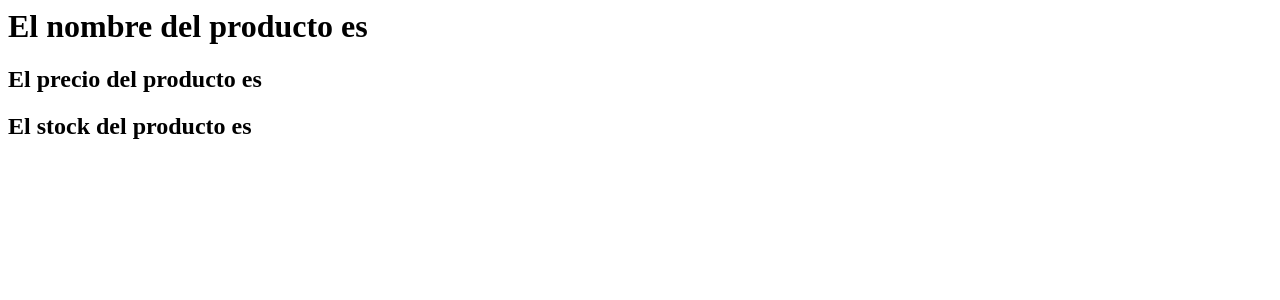
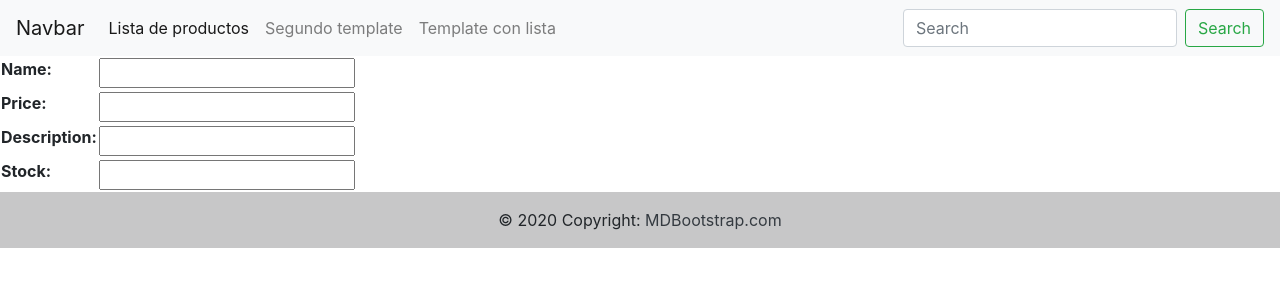
Before and after one commit to lucacitta/Python_31090, a Django app: page /products/create-product/ in a window 1280 px wide. Shown: the top 300 px of the page. Run offline with Django 4.2, Linux system fonts and the light colour scheme; data that the repository does not hold is empty.

Commit message:
forms 2.0

```diff
--- /dev/null
+++ b/ecommerce/ecommerce/products/forms.py
@@ -0,0 +1,7 @@
+from django import forms
+
+class Formulario_productos(forms.Form):
+    name = forms.CharField(max_length=40)
+    price = forms.FloatField()
+    description = forms.CharField(max_length=200)
+    stock = forms.IntegerField()
--- a/ecommerce/ecommerce/products/views.py
+++ b/ecommerce/ecommerce/products/views.py
@@ -1,17 +1,24 @@
 from multiprocessing import context
 from django.shortcuts import render
 from products.models import Products
+from products.forms import Formulario_productos
 
 
 def create_product(request):
-    productos = Products.objects.all()
-    context = {}
-    if len(productos) >= 3:
-        new_product = Products.objects.create(name = 'Coca cola 1l', price = 350, stock = 10)
-        context = {
-            'new_product':new_product
-        }
-    return render(request, 'products/new_product.html', context=context)
+
+    if request.method == 'POST':
+        pass
+        # productos = Products.objects.all()
+        # context = {}
+        # if len(productos) >= 3:
+        #     new_product = Products.objects.create(name = 'Coca cola 1l', price = 350, stock = 10)
+        #     context = {
+        #         'new_product':new_product
+        #     }
+    elif request.method == 'GET':
+        form = Formulario_productos()
+        context = {'form':form}
+        return render(request, 'products/new_product.html', context=context)
 
 def list_products(request):
     products = Products.objects.all()
@@ -24,5 +31,5 @@ def list_products(request):
 def primer_formulario(request):
     print(request.method)
     if request.method == 'POST':
-        print(request.POST)
+        Products.objects.create(name = request.POST['name'])
     return render(request, 'products/primer_formulario.html', context={})
--- a/ecommerce/ecommerce/templates/products/new_product.html
+++ b/ecommerce/ecommerce/templates/products/new_product.html
@@ -1,3 +1,22 @@
-<h1>El nombre del producto es {{new_product.name}}</h1>
-<h2>El precio del producto es {{new_product.price}}</h2>
-<h2>El stock del producto es {{new_product.stock}}</h2>
+{% extends 'base.html' %}
+
+{% block titulo %}
+Carga de productos
+{% endblock %}
+
+{% block contenido_que_cambia %}
+
+<form action="" method="POST">
+{% csrf_token %}
+
+<table>
+
+    {{form.as_table}}
+
+</table>
+
+
+</form>
+
+
+{% endblock %}
```
